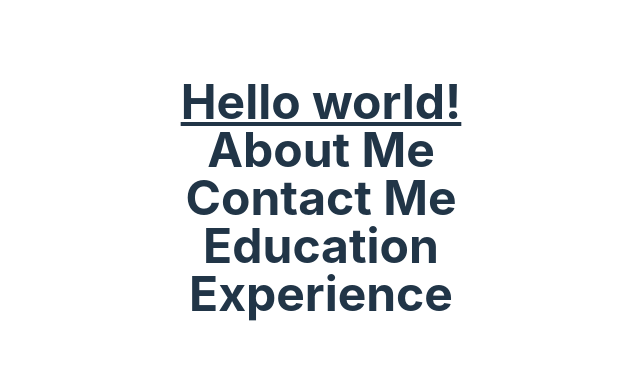
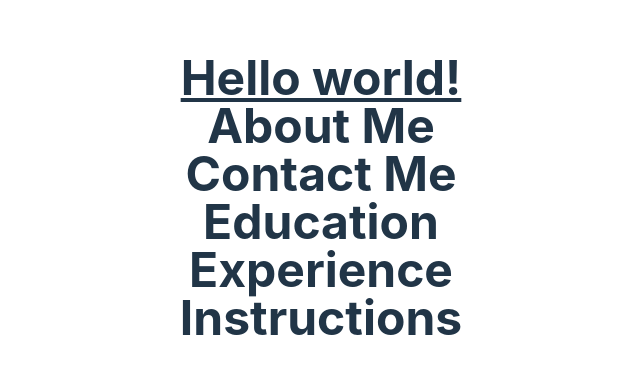
Before and after one commit to DiandreMiller/resume, a React (Vite) app: page / in a window 1280 px wide. Shown: the part 202-576 px from the top of the page, without its empty margins (319-959 px from the left). Built offline with nearby package versions, Linux system fonts and the light colour scheme.

Commit message:
feature: instructions  connects

```diff
--- a/Components/Instructions.tsx
+++ b/Components/Instructions.tsx
@@ -4,7 +4,7 @@ const Instructions = () => {
 
     return (
         <div>
-
+            <h4 className="text-5xl font-bold">Instructions</h4>
         </div>
     )
 
--- a/src/App.tsx
+++ b/src/App.tsx
@@ -23,6 +23,7 @@ function App() {
         <ContactMe />
         <Education />
         <Experience />
+        <Instructions />
       </div>
 
     </>
```
